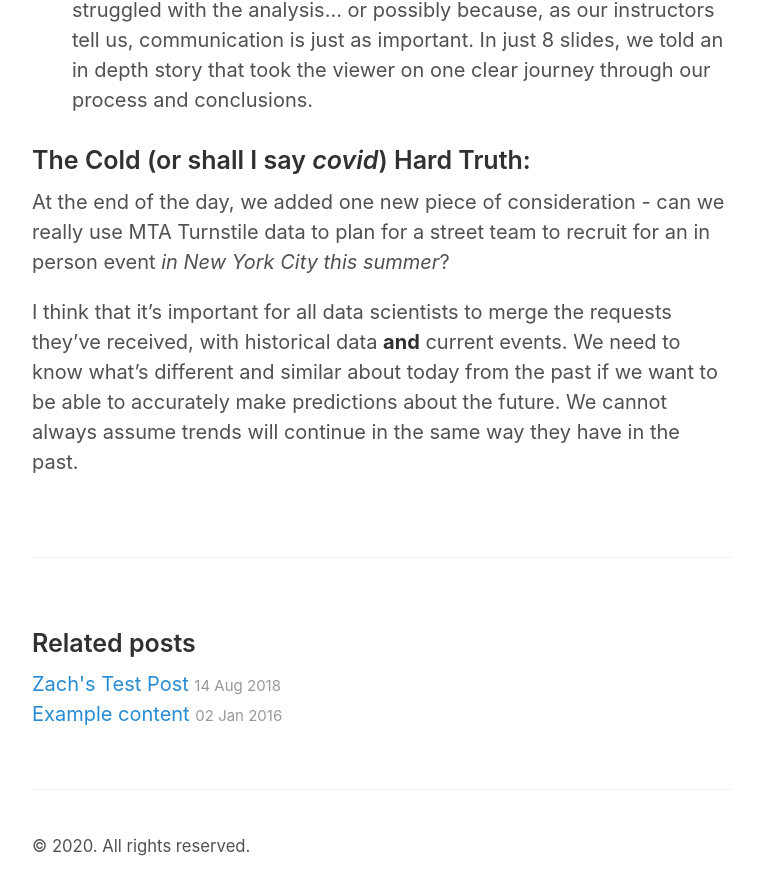
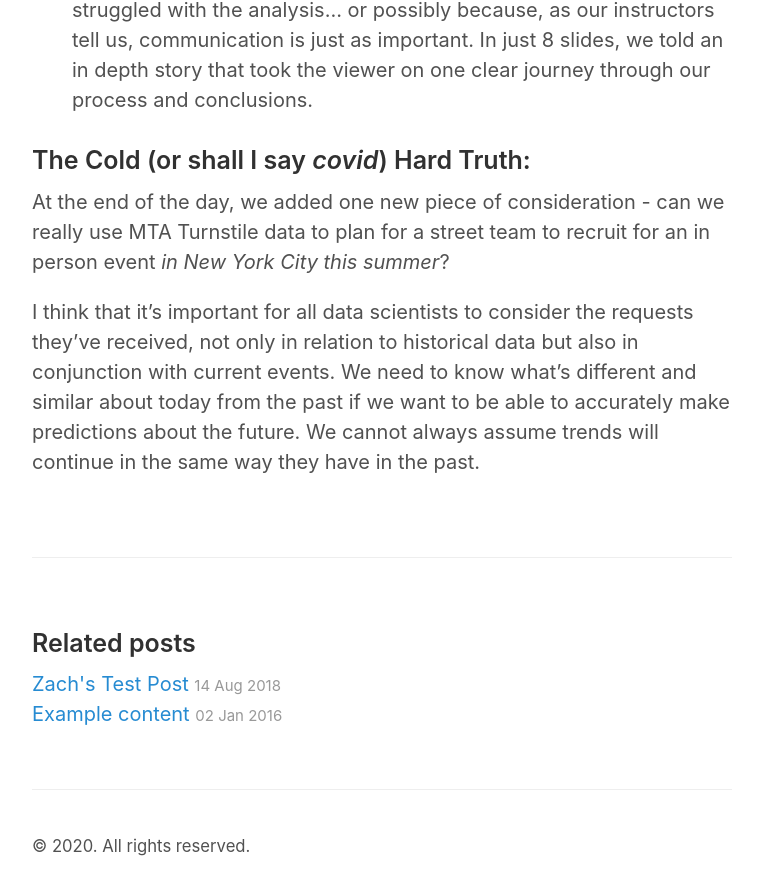
Before and after one commit to tskootsky/tskootsky.github.io, a Jekyll site: the page built from _posts/2020-04-06-First-post-project-1.md, in a window 1280 px wide and 900 px high, scrolled down 1311 px. Shown: the top 895 px of the window, without its empty margins (258-1021 px from the left). Built offline with Jekyll 4.4.1, drawn with Linux system fonts in a browser that asks for light colours.

```diff
--- a/_posts/2020-04-06-First-post-project-1.md
+++ b/_posts/2020-04-06-First-post-project-1.md
@@ -28,4 +28,4 @@ There were some really big wins for my team and me as we went about this project
 ### The Cold (or shall I say *covid*) Hard Truth:
 At the end of the day, we added one new piece of consideration - can we really use MTA Turnstile data to plan for a street team to recruit for an in person event *in New York City this summer*?
 
-I think that it's important for all data scientists to merge the requests they've received, with historical data **and** current events. We need to know what's different and similar about today from the past if we want to be able to accurately make predictions about the future. We cannot always assume trends will continue in the same way they have in the past.
+I think that it's important for all data scientists to consider the requests they've received, not only in relation to historical data but also in conjunction with current events. We need to know what's different and similar about today from the past if we want to be able to accurately make predictions about the future. We cannot always assume trends will continue in the same way they have in the past.
```
Also changed, not shown: other parts of _posts/2020-04-06-First-post-project-1.md (+1 -1 lines).
